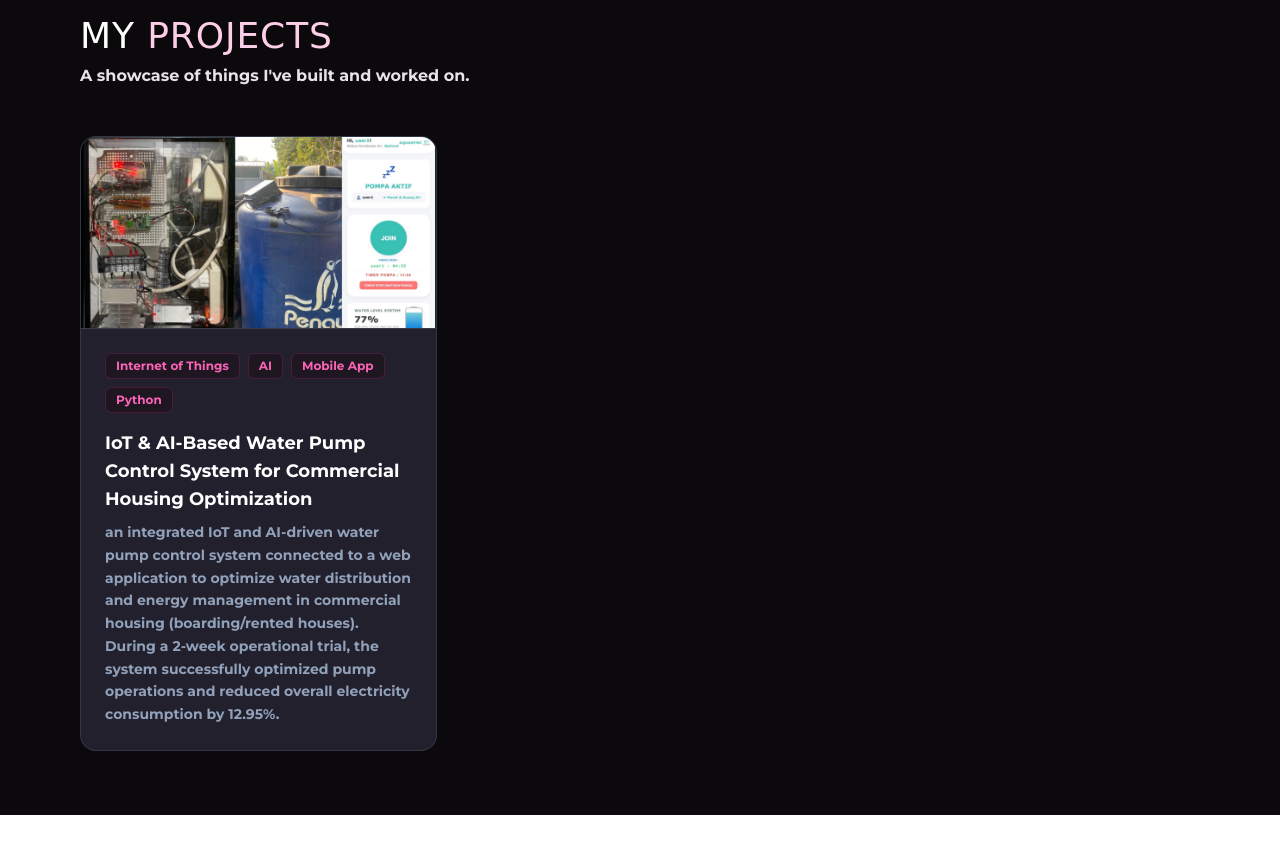
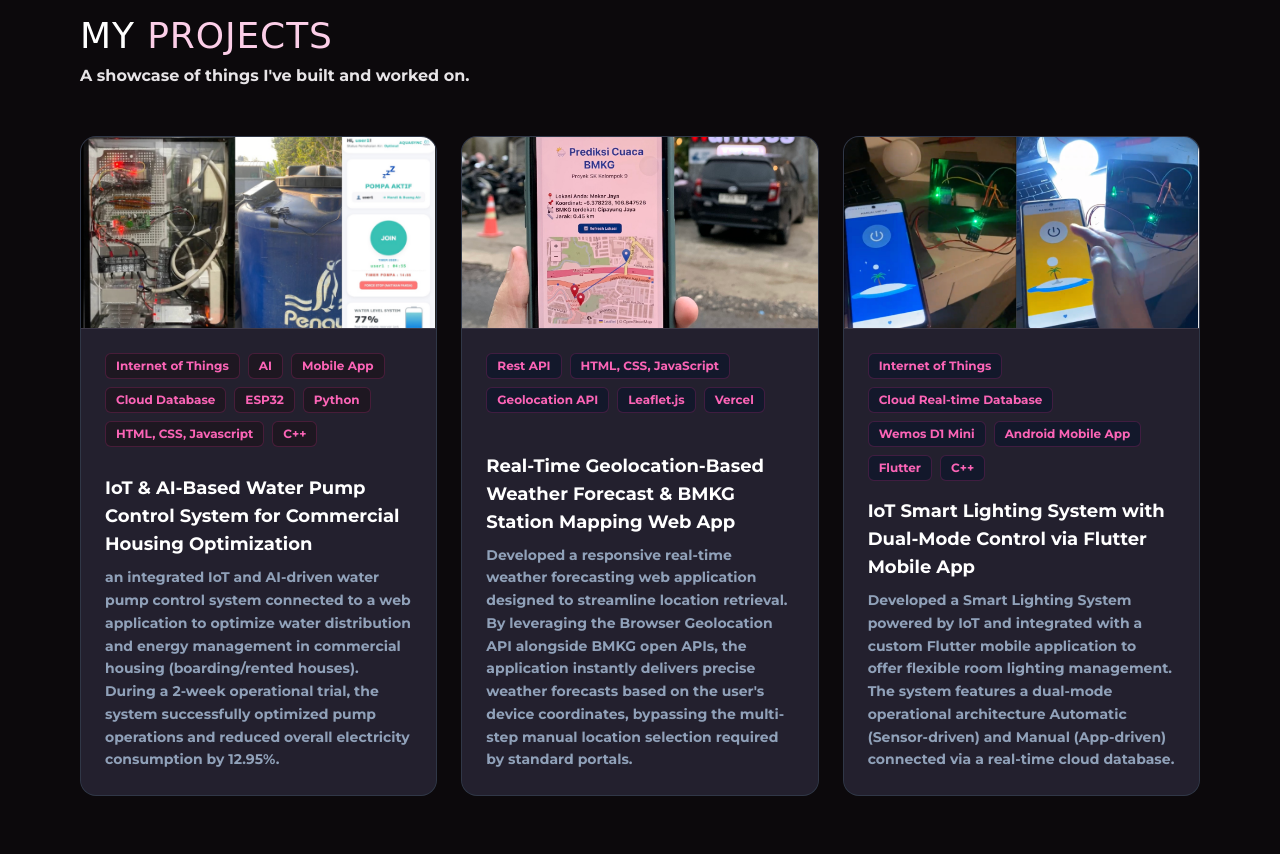
Before and after one commit to memecleaner/myWebsite, a website built with Vite: page index.html in a window 1280 px wide. Shown: the part 1720-2574 px from the top of the page. Before the commit the page ends 2535 px from the top, so only its background shows below. Built offline with nearby package versions, Linux system fonts and the light colour scheme; files whose address does not match are found by name; a web font is replaced by a local one.

Commit message:
time to sleep

```diff
--- a/index.html
+++ b/index.html
@@ -96,7 +96,11 @@
           <span class="px-2.5 py-1 rounded-md bg-mauve-900/80 text-pink-400 text-xs font-bold border border-pink-500/20">Internet of Things</span>
           <span class="px-2.5 py-1 rounded-md bg-mauve-900/80 text-pink-400 text-xs font-bold border border-pink-500/20">AI</span>
           <span class="px-2.5 py-1 rounded-md bg-mauve-900/80 text-pink-400 text-xs font-bold border border-pink-500/20">Mobile App</span>
+          <span class="px-2.5 py-1 rounded-md bg-mauve-900/80 text-pink-400 text-xs font-bold border border-pink-500/20">Cloud Database</span>
+          <span class="px-2.5 py-1 rounded-md bg-mauve-900/80 text-pink-400 text-xs font-bold border border-pink-500/20">ESP32</span>
           <span class="px-2.5 py-1 rounded-md bg-mauve-900/80 text-pink-400 text-xs font-bold border border-pink-500/20">Python</span>
+          <span class="px-2.5 py-1 rounded-md bg-mauve-900/80 text-pink-400 text-xs font-bold border border-pink-500/20">HTML, CSS, Javascript</span>
+          <span class="px-2.5 py-1 rounded-md bg-mauve-900/80 text-pink-400 text-xs font-bold border border-pink-500/20">C++</span>
         </div>
         <!-- Title & Description -->
         <div>
@@ -106,11 +110,57 @@
             During a 2-week operational trial, the system successfully optimized pump operations and reduced overall electricity consumption by 12.95%.
           </p>
         </div>
+      </div>
+    </div>
+
+ <div class="bg-slate-800/80 border border-white/10 rounded-2xl overflow-hidden hover:border-white/50 hover:shadow-lg transition-all duration-300 flex flex-col">
+      <div class="w-full h-48 bg-mauve-700/60 flex items-center justify-center border-b border-white/5">
+        <img src="/clips/project2.jpg" alt="Project Image" class="w-full h-full object-cover">
+      </div>
+      <div class="p-6 flex-1 flex flex-col justify-between bg-mauve-800/60">
+        <div class="flex flex-wrap gap-2 mb-4">
+          <span class="px-2.5 py-1 rounded-md bg-slate-900/80 text-pink-400 text-xs font-bold border border-pink-500/20">Rest API</span>
+          <span class="px-2.5 py-1 rounded-md bg-slate-900/80 text-pink-400 text-xs font-bold border border-pink-500/20">HTML, CSS, JavaScript</span>
+          <span class="px-2.5 py-1 rounded-md bg-slate-900/80 text-pink-400 text-xs font-bold border border-pink-500/20">Geolocation API</span>
+          <span class="px-2.5 py-1 rounded-md bg-slate-900/80 text-pink-400 text-xs font-bold border border-pink-500/20">Leaflet.js</span>
+          <span class="px-2.5 py-1 rounded-md bg-slate-900/80 text-pink-400 text-xs font-bold border border-pink-500/20">Vercel</span>
+        </div>
+        <div>
+          <h3 class="font-sans font-bold text-lg text-white mb-2">Real-Time Geolocation-Based Weather Forecast & BMKG Station Mapping Web App</h3>
+          <p class="font-sans text-slate-400 text-sm leading-relaxed">
+            Developed a responsive real-time weather forecasting web application designed to streamline location retrieval. By leveraging the Browser Geolocation API alongside BMKG open APIs, the application instantly delivers precise weather forecasts based on the user's device coordinates, bypassing the multi-step manual location selection required by standard portals.
+          </p>
+        </div>
+      </div>
+    </div>
+
+  <div class="bg-slate-800/80 border border-white/10 rounded-2xl overflow-hidden hover:border-white/50 hover:shadow-lg transition-all duration-300 flex flex-col">
+      <div class="w-full h-48 bg-mauve-700/60 flex items-center justify-center border-b border-white/5">
+        <img src="/clips/project3.png" alt="Project Image" class="w-full h-full object-cover">
+      </div>
+      <div class="p-6 flex-1 flex flex-col justify-between bg-mauve-800/60">
+        <div class="flex flex-wrap gap-2 mb-4">
+          <span class="px-2.5 py-1 rounded-md bg-slate-900/80 text-pink-400 text-xs font-bold border border-pink-500/20">Internet of Things</span>
+          <span class="px-2.5 py-1 rounded-md bg-slate-900/80 text-pink-400 text-xs font-bold border border-pink-500/20">Cloud Real-time Database</span>
+          <span class="px-2.5 py-1 rounded-md bg-slate-900/80 text-pink-400 text-xs font-bold border border-pink-500/20">Wemos D1 Mini</span>
+          <span class="px-2.5 py-1 rounded-md bg-slate-900/80 text-pink-400 text-xs font-bold border border-pink-500/20">Android Mobile App</span>
+          <span class="px-2.5 py-1 rounded-md bg-slate-900/80 text-pink-400 text-xs font-bold border border-pink-500/20">Flutter</span>
+          <span class="px-2.5 py-1 rounded-md bg-slate-900/80 text-pink-400 text-xs font-bold border border-pink-500/20">C++</span>
+        </div>
+        <div>
+          <h3 class="font-sans font-bold text-lg text-white mb-2">IoT Smart Lighting System with Dual-Mode Control via Flutter Mobile App</h3>
+          <p class="font-sans text-slate-400 text-sm leading-relaxed">
+            Developed a Smart Lighting System powered by IoT and integrated with a custom Flutter mobile application to offer flexible room lighting management. The system features a dual-mode operational architecture Automatic (Sensor-driven) and Manual (App-driven) connected via a real-time cloud database.
+          </p>
+        </div>
+      </div>
+    </div>
 
 
-      </div>
-    </div>
   </div>
+
+
+
 
 
 </section>
```
Also changed, not shown: clips/project2.jpg (added), clips/project3.png (added), 1 other file.
